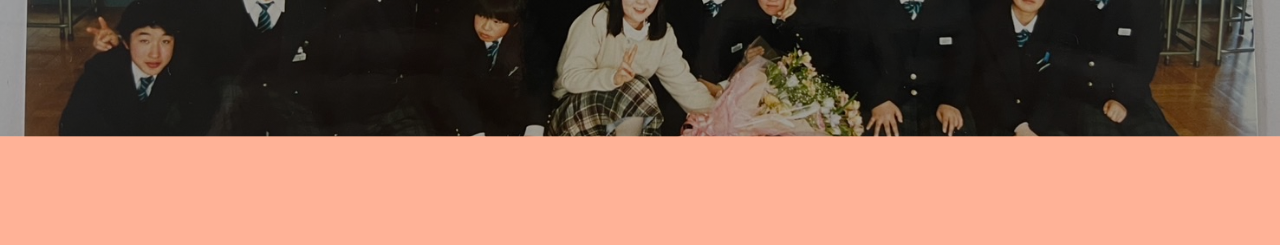
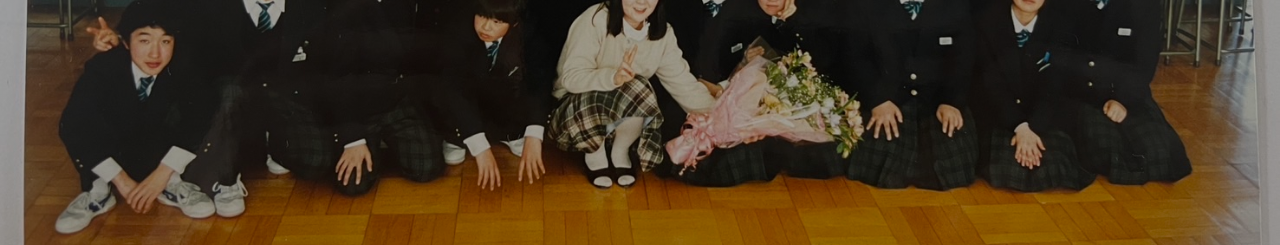
Before and after one commit to obofam/dousoukai-site, a plain HTML site: page index.html in a window 1280 px wide. Shown: the part 555-800 px from the top of the page. Drawn offline with Linux system fonts and the light colour scheme; a script that the page names is missing.

Commit message:
header画像下側拡大

```diff
--- a/index.html
+++ b/index.html
@@ -21,8 +21,8 @@ header{
   text-shadow:0 2px 4px rgba(0,0,0,.4);
   position:relative;
   /* 上5分の1、下3分の1をパキッとカット */
-  clip-path: inset(20% 0 28% 0);
-  -webkit-clip-path: inset(20% 0 28% 0);
+  clip-path: inset(20% 0 0 0);
+  -webkit-clip-path: inset(20% 0 0 0);
 }
 header h1{
   font-size:2rem;
```
